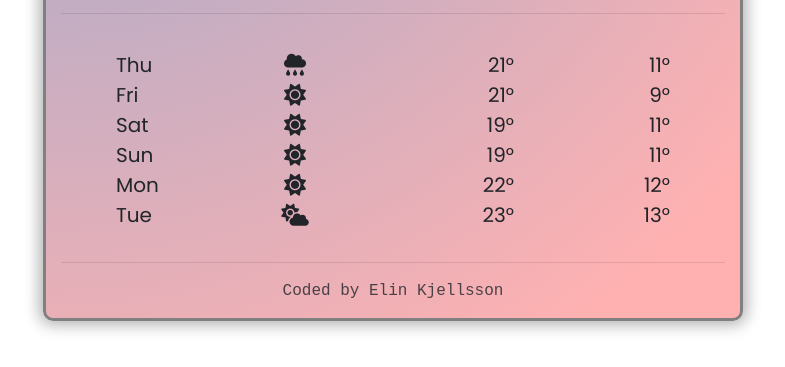
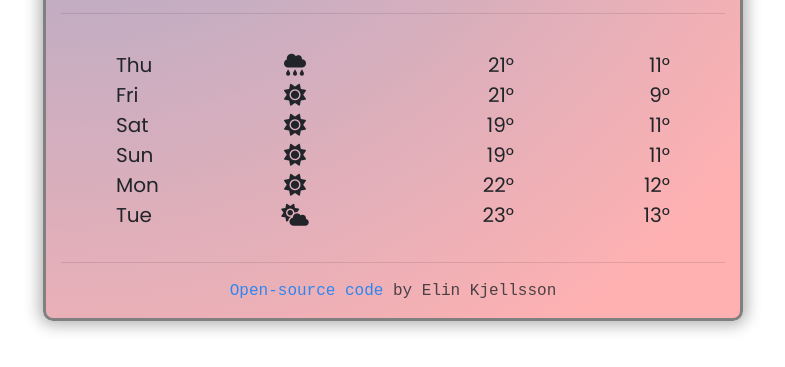
Before and after one commit to elinkjellsson/Shecodes-githubTest, a plain HTML site: page index.html in a window 1280 px wide. Shown: the part 433-800 px from the top of the page, without its empty margins (247-1032 px from the left). Drawn offline with nearby package versions, Linux system fonts and the light colour scheme.

Commit message:
added a link to GitHub repository

```diff
--- a/index.html
+++ b/index.html
@@ -119,7 +119,7 @@
             </div>
           </section>
         <hr />
-        <footer>Coded by Elin Kjellsson</footer>
+        <footer><a href="https://github.com/elinkjellsson/Shecodes-githubTest">Open-source code </a>by Elin Kjellsson</footer>
       </div>
     </div>
     <script src="src/script.js"></script>
```
